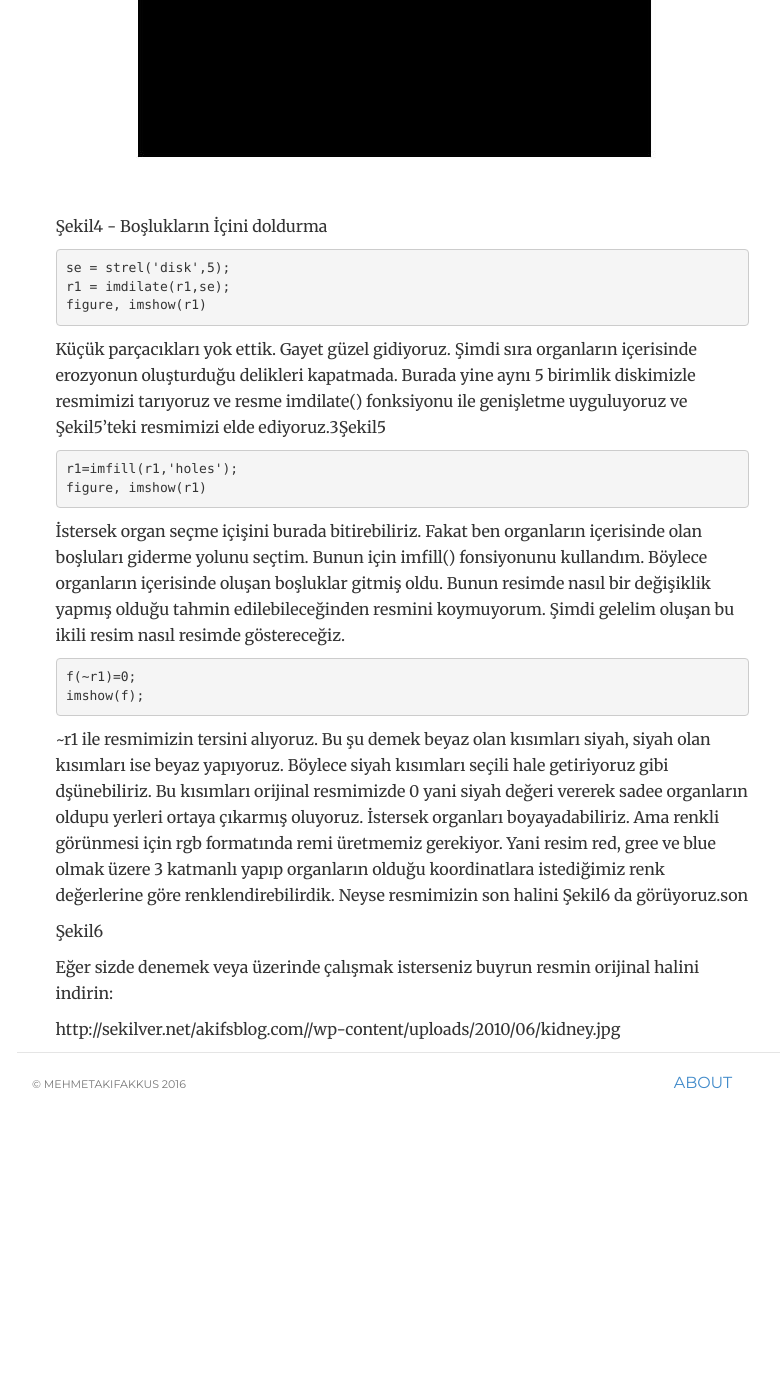
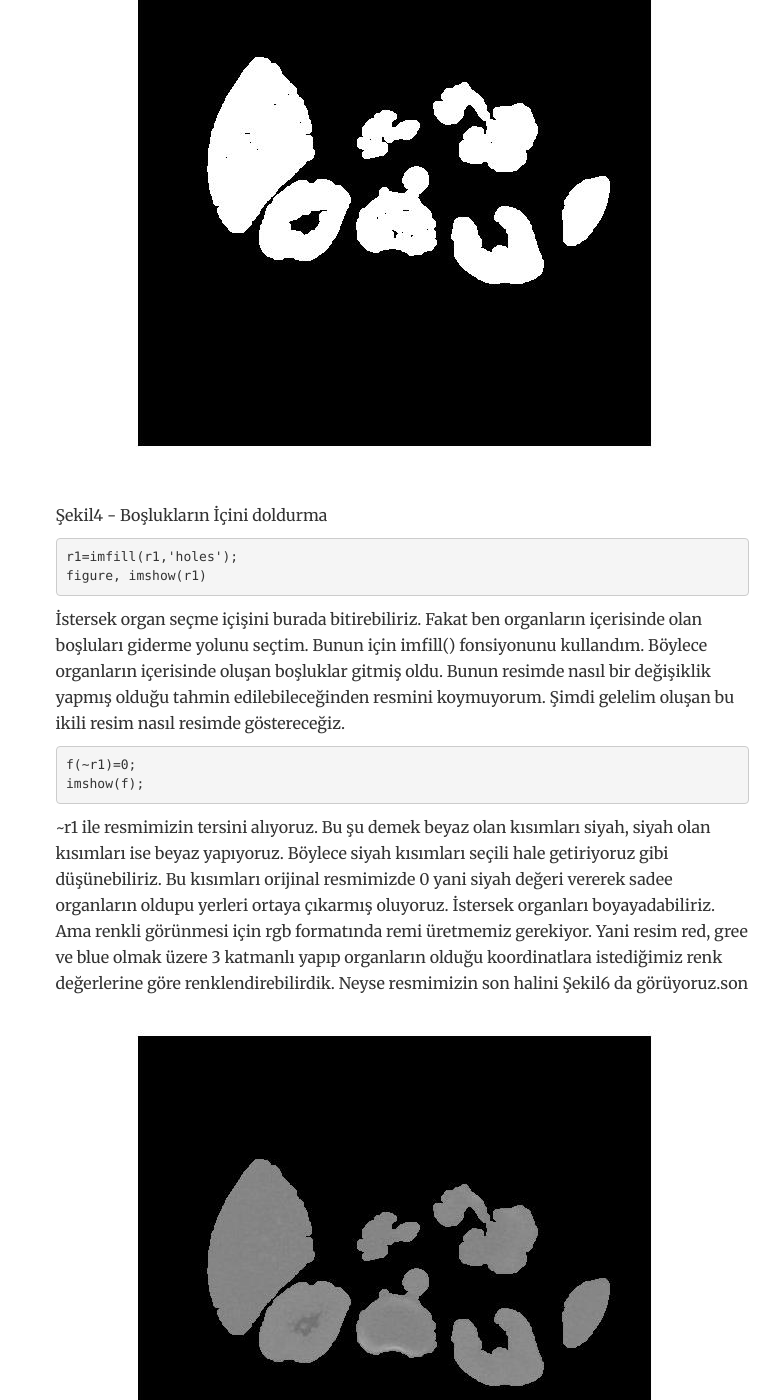
Before and after one commit to mehmetakifakkus/mehmetakifakkus.github.io, a Jekyll site: the page built from _posts/2010-06-16-morfolojik-goruntu-isleme-2-benzer-nesneleri-secme.md, in a window 1280 px wide and 1400 px high, scrolled down 3346 px. Shown: the whole window, without its empty margins (238-1018 px from the left). Built offline with Jekyll 4.4.1, drawn with Linux system fonts in a browser that asks for light colours; before the commit the page ends 4491 px from its top, so only the background shows below that; some of the changed text lies outside the part shown.

Commit message:
Update 2010-06-16-morfolojik-goruntu-isleme-2-benzer-nesneleri-secme.md

````diff
--- a/_posts/2010-06-16-morfolojik-goruntu-isleme-2-benzer-nesneleri-secme.md
+++ b/_posts/2010-06-16-morfolojik-goruntu-isleme-2-benzer-nesneleri-secme.md
@@ -43,7 +44,7 @@
 
 Resimde işimize yaramayan küçük parçacıklar oluştuğunu görüyoruz. Bunlardan kurulmak için bwareaopen() fonksiyonu kullanışlı görünüyor. Fonksiyonun aldığı değerden küçük hücre sayısından oluşmuş olanlar eleniyor ve şekil4 ‘teki görüntümüz oluşuyor.
 
- ![4-FilledImage](https://github.com/mehmetakifakkus/mehmetakifakkus.github.io/blob/master/img/image_processing_images/morphology2/4-fill-in.jpg?raw=true)  Şekil4 - Boşlukların İçini doldurma
+ ![3-FilledImage](https://github.com/mehmetakifakkus/mehmetakifakkus.github.io/blob/master/img/image_processing_images/morphology2/3-denoise.jpg?raw=true)  Şekil3 - Boşlukların İçini doldurma
 
 ```
 se = strel('disk',5);
@@ -51,7 +52,9 @@
 figure, imshow(r1)
 ```
 
-Küçük parçacıkları yok ettik. Gayet güzel gidiyoruz. Şimdi sıra organların içerisinde erozyonun oluşturduğu delikleri kapatmada. Burada yine aynı 5 birimlik diskimizle resmimizi tarıyoruz ve resme imdilate() fonksiyonu ile genişletme uyguluyoruz ve Şekil5’teki resmimizi elde ediyoruz.3Şekil5
+Küçük parçacıkları yok ettik. Gayet güzel gidiyoruz. Şimdi sıra organların içerisinde erozyonun oluşturduğu delikleri kapatmada. Burada yine aynı 5 birimlik diskimizle resmimizi tarıyoruz ve resme imdilate() fonksiyonu ile genişletme uyguluyoruz ve Şekil5’teki resmimizi elde ediyoruz.
+
+ ![4-FilteredImage](https://github.com/mehmetakifakkus/mehmetakifakkus.github.io/blob/master/img/image_processing_images/morphology2/4-fill-in.jpg?raw=true)  Şekil4 - Boşlukların İçini doldurma
 
 ```
 r1=imfill(r1,'holes');
@@ -65,9 +68,9 @@
 imshow(f);
 ```
 
-~r1 ile resmimizin tersini alıyoruz. Bu şu demek beyaz olan kısımları siyah, siyah olan kısımları ise beyaz yapıyoruz. Böylece siyah kısımları seçili hale getiriyoruz gibi dşünebiliriz. Bu kısımları orijinal resmimizde 0 yani siyah değeri vererek sadee organların oldupu yerleri ortaya çıkarmış oluyoruz. İstersek organları boyayadabiliriz. Ama renkli görünmesi için rgb formatında remi üretmemiz gerekiyor. Yani resim red, gree ve blue olmak üzere 3 katmanlı yapıp organların olduğu koordinatlara istediğimiz renk değerlerine göre renklendirebilirdik. Neyse resmimizin son halini Şekil6 da görüyoruz.son
+~r1 ile resmimizin tersini alıyoruz. Bu şu demek beyaz olan kısımları siyah, siyah olan kısımları ise beyaz yapıyoruz. Böylece siyah kısımları seçili hale getiriyoruz gibi düşünebiliriz. Bu kısımları orijinal resmimizde 0 yani siyah değeri vererek sadee organların oldupu yerleri ortaya çıkarmış oluyoruz. İstersek organları boyayadabiliriz. Ama renkli görünmesi için rgb formatında remi üretmemiz gerekiyor. Yani resim red, gree ve blue olmak üzere 3 katmanlı yapıp organların olduğu koordinatlara istediğimiz renk değerlerine göre renklendirebilirdik. Neyse resmimizin son halini Şekil6 da görüyoruz.son
 
-Şekil6
+![5-FilteredImage](https://github.com/mehmetakifakkus/mehmetakifakkus.github.io/blob/master/img/image_processing_images/morphology2/5-finish-as-filtering-in-original.jpg?raw=true)   Şekil5 - Orjinal resim Şekil4'teki binary resme göre filtre edilir.
 
 
 Eğer sizde denemek veya üzerinde çalışmak isterseniz buyrun resmin orijinal halini indirin:
````
Also changed, not shown: other parts of _posts/2010-06-16-morfolojik-goruntu-isleme-2-benzer-nesneleri-secme.md (+3 -2 lines).
